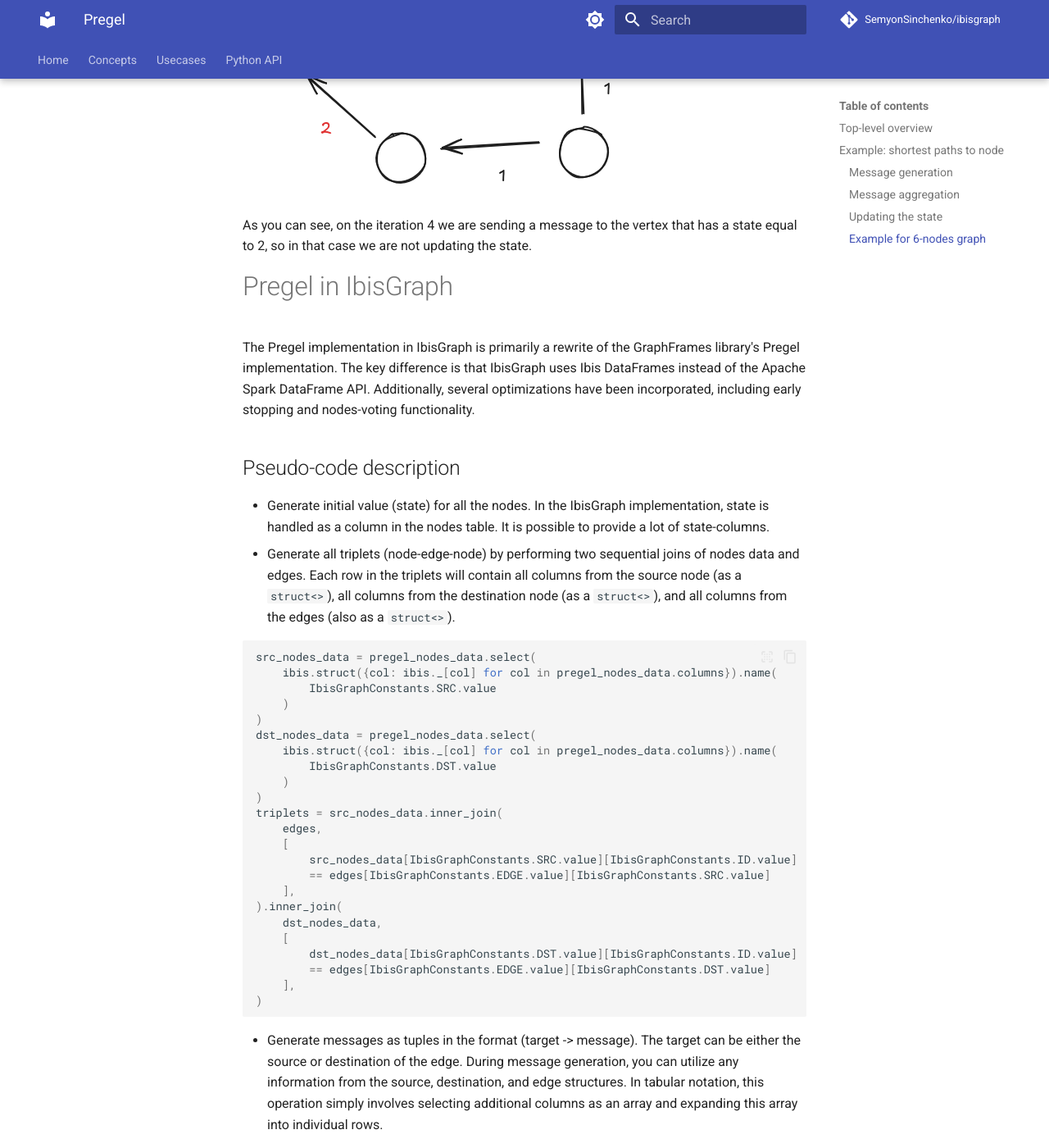
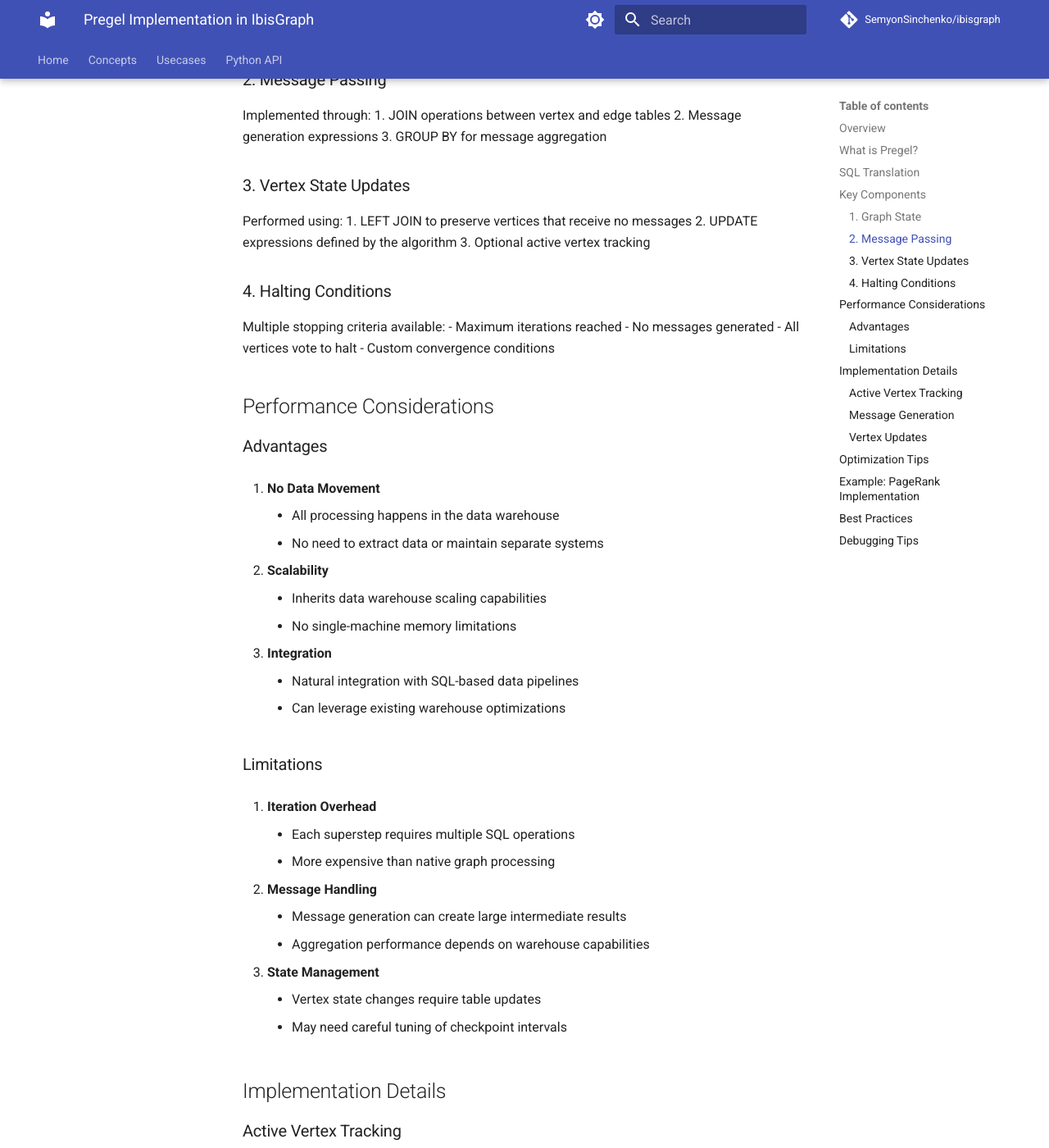
Before and after one commit to SemyonSinchenko/ibisgraph, an MkDocs documentation site: the page built from docs/pregel.md, in a window 1280 px wide and 1400 px high, scrolled down 1934 px. Shown: the whole window at 82% size. Built offline with MkDocs 1.6.1 and Material for MkDocs 9.7.7, drawn with Linux system fonts in a browser that asks for light colours; comment, search, counter and statistics services are not loaded; some of the changed text lies outside the part shown.

Commit message:
Update docs, drop useless images

````diff
--- a/docs/pregel.md
+++ b/docs/pregel.md
@@ -1,102 +1,240 @@
-# Pregel
+# Pregel Implementation in IbisGraph
 
-## Top-level overview
+## Overview
 
-[Pregel](https://research.google/pubs/pregel-a-system-for-large-scale-graph-processing/) is a core concept and a main building block in the IbisGraph library. Let's explore how it works under the hood.
+This document explains how IbisGraph implements Pregel-like graph processing using SQL operations. The implementation translates Pregel's vertex-centric computation model into a series of SQL operations that can run in any data warehouse or data lake supported by Ibis.
 
-The algorithm is designed to be iterative but includes an option to stop early when convergence is achieved. The main advantage of Pregel is that it can operate without any global state. This means that, theoretically, any Pregel-based algorithm is infinitely scalable, and this scalability is horizontal. We can distribute nodes across the cluster, and all we need to do is transmit very small messages from one node to another. Each message contains a minimal piece of information, while aggregations and message processing are atomic operations for each node.
+## What is Pregel?
 
-Pregel operates through synchronized iterations called supersteps. Each superstep consists of three main steps: (1) each vertex prepares messages to send to its neighbors based on its internal state, (2) each vertex collects and aggregates messages received from its neighbors, and (3) each vertex updates its internal state based on the aggregated messages. While the operations within a single vertex are independent and atomic, Pregel enforces a blocking phase at the end of each superstep: all vertices must complete their computations before the next superstep begins.
+Pregel is a system for large-scale graph processing introduced by Google. It uses a vertex-centric approach where:
 
-![A very simple illustration of the Pregel idea.](https://raw.githubusercontent.com/SemyonSinchenko/ibisgraph/refs/heads/main/static/pregel.png)
+1. Each vertex can store state
+2. Vertices communicate through messages
+3. Computation proceeds in synchronized iterations (supersteps)
 
-## Example: shortest paths to node
+In each superstep:
 
-Let's examine how Pregel works by implementing the Shortest Paths algorithm. The algorithm's goal is to find all shortest paths to a specific node in the graph, which we'll call a landmark. Initially, all nodes in the graph except the landmark start with a NULL state. The landmark is the only node with a non-NULL state, which is set to 0. In this case, each node's state represents its distance from the landmark.
+1. Vertices receive messages from the previous superstep
+2. Update their state based on received messages
+3. Send messages to other vertices for the next superstep
 
-### Message generation
+## SQL Translation
 
-If the state of the node is not NULL, then the message value equals the current STATE plus 1. For example, the first non-NULL subset of messages that will be sent is 1, which is transmitted to all neighbors of the landmark.
+IbisGraph translates this model into SQL operations. Here's a visualization of how a typical superstep works:
 
-### Message aggregation
+```
+Initial State:
+Table: vertices
++----+-------+
+| id | value |
++----+-------+
+| 1  | 0.2   |
+| 2  | 0.3   |
+| 3  | 0.5   |
++----+-------+
 
-On the aggregation step we are choosing the smallest value from all the messages.
+Table: edges
++------+--------+
+| from | to     |
++------+--------+
+| 1    | 2      |
+| 2    | 3      |
+| 3    | 1      |
++------+--------+
 
-### Updating the state
+Superstep:
+1. Generate messages:
+   SELECT
+     e.to as target,
+     v.value as message
+   FROM vertices v
+   JOIN edges e ON v.id = e.from
 
-If the aggregation results are smaller than the current message state, we will use these results as the new state.
+2. Aggregate messages:
+   SELECT
+     target,
+     SUM(message) as agg_message
+   FROM messages
+   GROUP BY target
 
-### Example for 6-nodes graph
+3. Update vertices:
+   SELECT
+     v.id,
+     CASE
+       WHEN m.agg_message IS NULL THEN v.value
+       ELSE function(v.value, m.agg_message)
+     END as new_value
+   FROM vertices v
+   LEFT JOIN messages m ON v.id = m.target
+```
 
-![Simple example of Shortest Paths with Pregel](https://raw.githubusercontent.com/SemyonSinchenko/ibisgraph/refs/heads/main/static/pregel-sp.png)
+## Key Components
 
-As you can see, on the iteration 4 we are sending a message to the vertex that has a state equal to 2, so in that case we are not updating the state.
+### 1. Graph State
+- Vertex data stored in regular SQL tables
+- Edge data stored in source-target format
+- Additional columns can store vertex/edge attributes
 
-# Pregel in IbisGraph
+### 2. Message Passing
+Implemented through:
+1. JOIN operations between vertex and edge tables
+2. Message generation expressions
+3. GROUP BY for message aggregation
 
-The Pregel implementation in IbisGraph is primarily a rewrite of the GraphFrames library's Pregel implementation. The key difference is that IbisGraph uses Ibis DataFrames instead of the Apache Spark DataFrame API. Additionally, several optimizations have been incorporated, including early stopping and nodes-voting functionality.
+### 3. Vertex State Updates
+Performed using:
+1. LEFT JOIN to preserve vertices that receive no messages
+2. UPDATE expressions defined by the algorithm
+3. Optional active vertex tracking
 
-## Pseudo-code description
+### 4. Halting Conditions
+Multiple stopping criteria available:
+- Maximum iterations reached
+- No messages generated
+- All vertices vote to halt
+- Custom convergence conditions
 
-- Generate initial value (state) for all the nodes. In the IbisGraph implementation, state is handled as a column in the nodes table. It is possible to provide a lot of state-columns.
-- Generate all triplets (node-edge-node) by performing two sequential joins of nodes data and edges. Each row in the triplets will contain all columns from the source node (as a `struct<>`), all columns from the destination node (as a `struct<>`), and all columns from the edges (also as a `struct<>`).
+## Performance Considerations
+
+### Advantages
+1. **No Data Movement**
+    - All processing happens in the data warehouse
+    - No need to extract data or maintain separate systems
+
+2. **Scalability**
+    - Inherits data warehouse scaling capabilities
+    - No single-machine memory limitations
+
+3. **Integration**
+    - Natural integration with SQL-based data pipelines
+    - Can leverage existing warehouse optimizations
+
+### Limitations
+1. **Iteration Overhead**
+    - Each superstep requires multiple SQL operations
+    - More expensive than native graph processing
+
+2. **Message Handling**
+    - Message generation can create large intermediate results
+    - Aggregation performance depends on warehouse capabilities
+
+3. **State Management**
+    - Vertex state changes require table updates
+    - May need careful tuning of checkpoint intervals
+
+## Implementation Details
+
+### Active Vertex Tracking
 
 ```python
-src_nodes_data = pregel_nodes_data.select(
-    ibis.struct({col: ibis._[col] for col in pregel_nodes_data.columns}).name(
-        IbisGraphConstants.SRC.value
-    )
-)
-dst_nodes_data = pregel_nodes_data.select(
-    ibis.struct({col: ibis._[col] for col in pregel_nodes_data.columns}).name(
-        IbisGraphConstants.DST.value
-    )
-)
-triplets = src_nodes_data.inner_join(
-    edges,
-    [
-        src_nodes_data[IbisGraphConstants.SRC.value][IbisGraphConstants.ID.value]
-        == edges[IbisGraphConstants.EDGE.value][IbisGraphConstants.SRC.value]
-    ],
-).inner_join(
-    dst_nodes_data,
-    [
-        dst_nodes_data[IbisGraphConstants.DST.value][IbisGraphConstants.ID.value]
-        == edges[IbisGraphConstants.EDGE.value][IbisGraphConstants.DST.value]
-    ],
+# Example of active vertex tracking
+pregel.set_has_active_flag(True)
+      .set_initial_active_flag(initial_condition)
+      .set_active_flag_upd_col(update_condition)
+```
+
+### Message Generation
+```python
+# Example of message generation
+pregel.add_message_to_dst(
+    ibis.case()
+        .when(condition, message_value)
+        .else_(None)
 )
 ```
 
-- Generate messages as tuples in the format (target -> message). The target can be either the source or destination of the edge. During message generation, you can utilize any information from the source, destination, and edge structures. In tabular notation, this operation simply involves selecting additional columns as an array and expanding this array into individual rows.
-
+### Vertex Updates
 ```python
-messages = [
-    ibis.struct({IbisGraphConstants.ID.value: m.target_column, "msg": m.msg_expr})
-    for m in self._messages
-]
-triplets_with_messages = triplets.select(ibis.array(messages).unnest().name("msg"))
-```
-
-Because each message is a pair, the new column `msg` is a struct. We can also desstruct this struct before doing back-join with nodes data:
-
-```python
-new_messages_table = triplets_with_messages.filter(
-    triplets_with_messages["msg"]["msg"].notnull()
-).select(
-    triplets_with_messages["msg"][IbisGraphConstants.ID.value],
-    triplets_with_messages["msg"]["msg"].name(PregelConstants.MSG_COL_NAME.value),
+# Example of vertex state update
+pregel.add_vertex_col(
+    "value",
+    initial_expr=initial_value,
+    update_expr=update_function(old_value, message)
 )
 ```
 
-- Join and aggregate messages step. Because we have a nodes data table (with a node-id column) and messages table (with reciever of the message id column), all that we need is to do groupby + aggregate + join:
+## Optimization Tips
+
+1. **Checkpoint Intervals**
+   - For single-node backends (DuckDB, SQLite):
+     ```python
+     pregel.set_checkpoint_interval(1)
+     ```
+   - For distributed engines (Spark, Snowflake):
+     ```python
+     pregel.set_checkpoint_interval(5)  # or higher
+     ```
+
+2. **Message Filtering**
+   ```python
+   # Filter messages from inactive vertices
+   pregel.set_filter_messages_from_non_active(True)
+   ```
+
+3. **Early Stopping**
+   ```python
+   # Stop when no new messages or all vertices inactive
+   pregel.set_early_stopping(True)
+   pregel.set_stop_if_all_unactive(True)
+   ```
+
+## Example: PageRank Implementation
+
+Here's how PageRank is implemented using this Pregel framework:
 
 ```python
-aggregated_messages = new_messages_table.group_by(IbisGraphConstants.ID.value).agg(
-    {PregelConstants.MSG_COL_NAME.value: self._agg_expression_func(msg_col)}
-)
-pregel_nodes_data = pregel_nodes_data.join(
-    aggregated_messages, [IbisGraphConstants.ID.value], how="left"
-)
+def page_rank(graph: IbisGraph, alpha: float = 0.85) -> ibis.Table:
+    n_nodes = graph.num_nodes
+    initial_rank = 1.0 / n_nodes
+
+    pregel = (
+        Pregel(graph)
+        .add_vertex_col(
+            "rank",
+            initial_expr=initial_rank,
+            update_expr=alpha * pregel.pregel_msg() + (1 - alpha) / n_nodes
+        )
+        .add_message_to_dst(
+            pregel.pregel_src("rank") / pregel.pregel_src("out_degree")
+        )
+        .set_agg_expression_func(lambda msg: msg.sum())
+    )
+
+    return pregel.run()
 ```
 
-- Update of the state. Now when we have a table with node ID, current state columns and aggregated message, we can just do select of the new state and go the step 1.
+This implementation shows how Pregel concepts map to SQL operations while maintaining the algorithm's logical structure.
+
+## Best Practices
+
+1. **Message Volume**
+    - Filter unnecessary messages when possible
+    - Use appropriate aggregation functions
+    - Consider using active vertex tracking
+
+2. **State Management**
+    - Keep vertex state minimal
+    - Use appropriate data types
+    - Consider compression for large state
+
+3. **Performance Tuning**
+    - Adjust checkpoint intervals based on backend
+    - Use appropriate convergence conditions
+    - Monitor intermediate result sizes
+
+## Debugging Tips
+
+1. **Message Generation**
+    - Use `pregel_src()` and `pregel_dst()` helpers
+    - Check for NULL values in messages
+    - Verify message targeting
+
+2. **State Updates**
+    - Validate initial state expressions
+    - Check update logic with edge cases
+    - Monitor convergence patterns
+
+3. **Performance Issues**
+    - Check execution plans
+    - Monitor intermediate result sizes
+    - Verify checkpoint interval settings
````
Also changed, not shown: static/pregel-sp.png (deleted), static/pregel.png (deleted).
